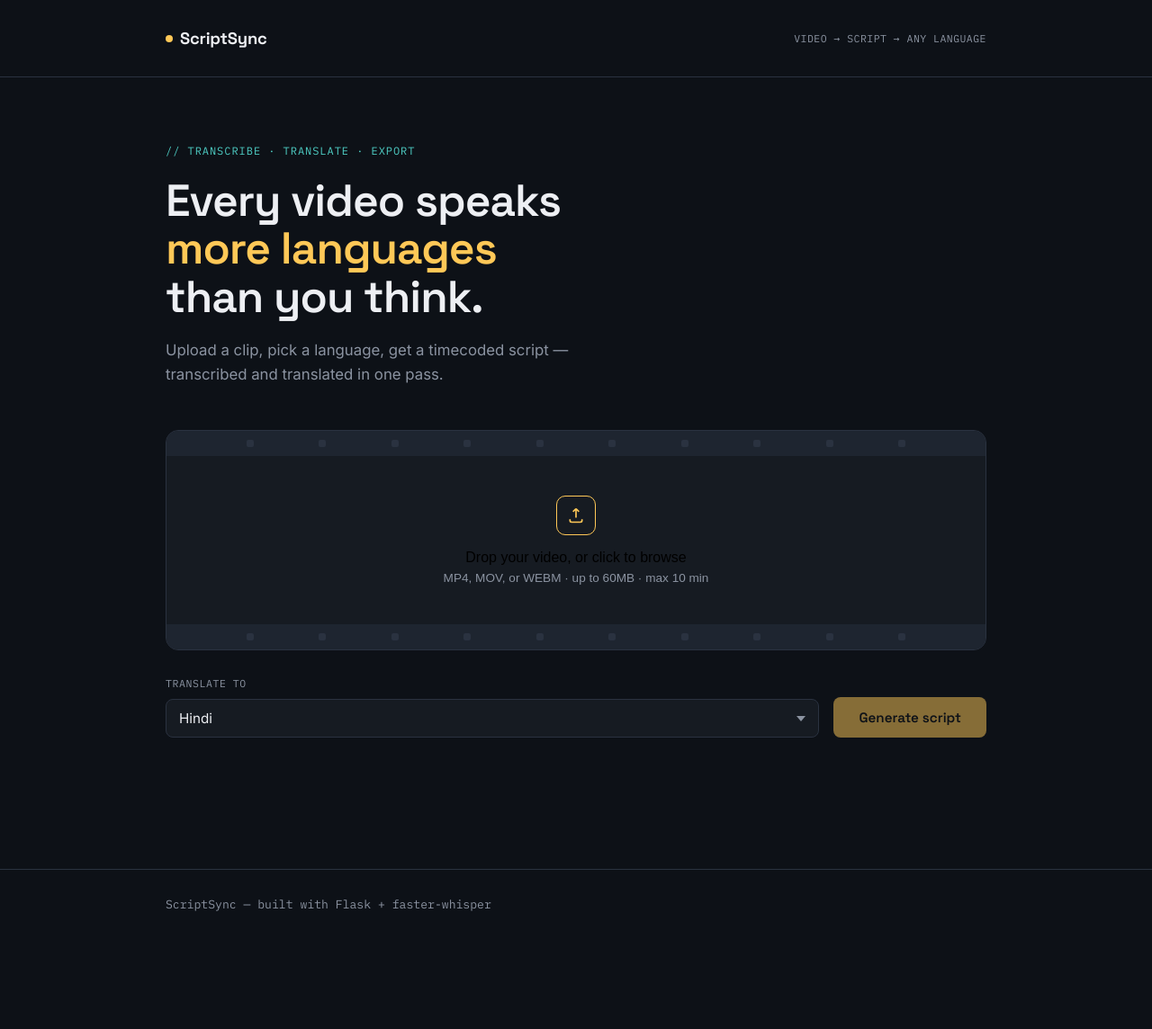
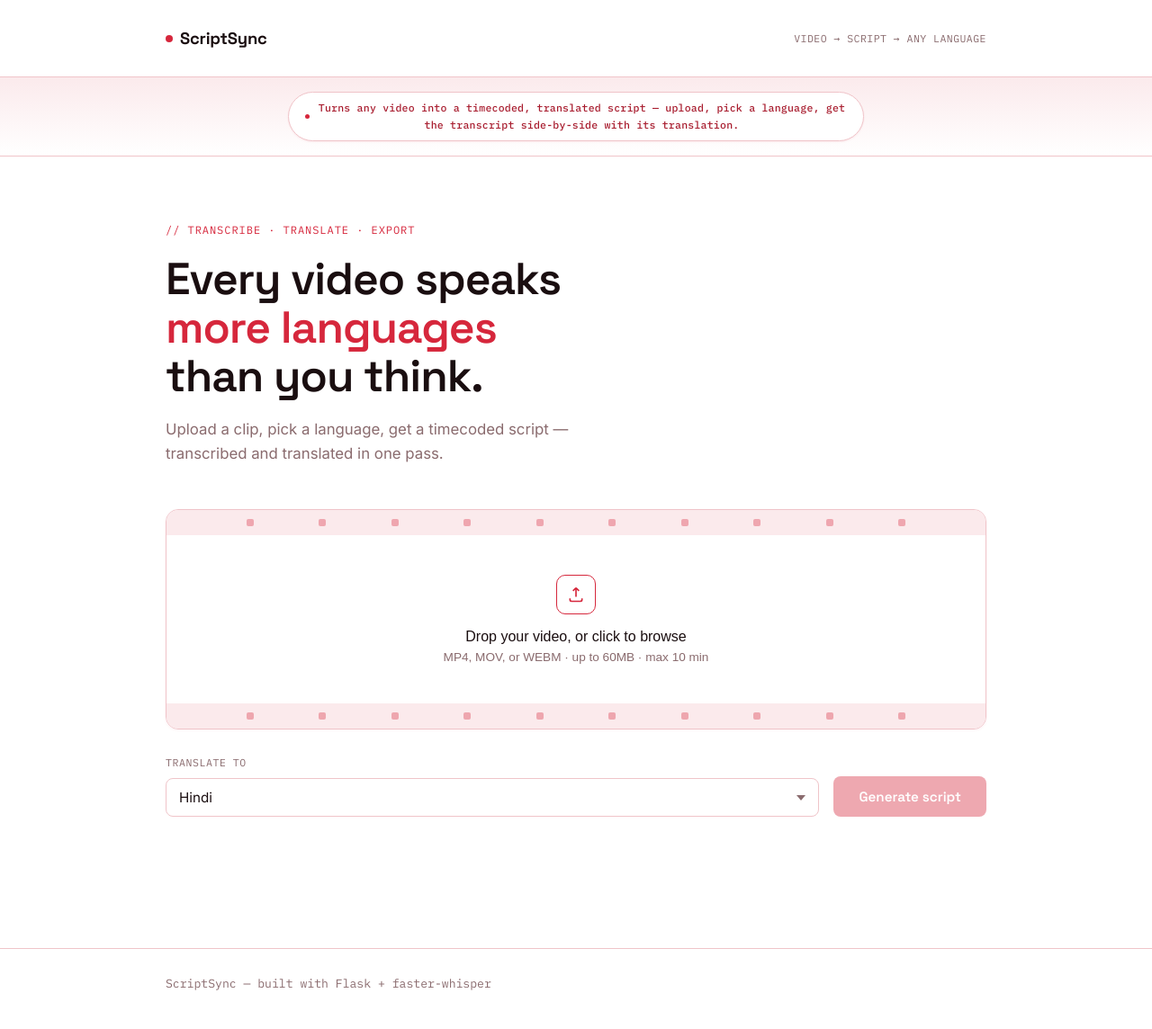
Before and after one commit to Ankita2005899/scriptsync, a Flask app: page / in a window 1280 px wide. Shown: the whole page at 90% size. Before the commit the page ends 1013 px from the top, so only its background shows below. Run offline with Flask 3, Linux system fonts and the light colour scheme.

Commit message:
Style descriptor as a professional highlighted badge

```diff
--- a/templates/index.html
+++ b/templates/index.html
@@ -8,15 +8,17 @@
 <link href="https://fonts.googleapis.com/css2?family=Space+Grotesk:wght@400;500;600;700&family=Inter:wght@400;500;600&family=IBM+Plex+Mono:wght@400;500&display=swap" rel="stylesheet">
 <style>
   :root {
-    --ink: #0D1117;
-    --surface: #161B22;
-    --surface-2: #1E2530;
-    --border: #2A3240;
-    --text: #EDEFF3;
-    --text-muted: #8B93A1;
-    --gold: #FFC857;
-    --teal: #4ECDC4;
-    --danger: #E5626B;
+    --ink: #FFFFFF;
+    --surface: #FFFFFF;
+    --surface-2: #FBEAEC;
+    --border: #F0C4C9;
+    --text: #1A0E10;
+    --text-muted: #8A6B6E;
+    --gold: #D6273C;
+    --teal: #D6273C;
+    --danger: #B3061B;
+    --red: #D6273C;
+    --red-dark: #A81C2E;
   }
 
   * { box-sizing: border-box; margin: 0; padding: 0; }
@@ -33,14 +35,44 @@
 
   .mono { font-family: 'IBM Plex Mono', monospace; }
 
-  ::selection { background: var(--gold); color: var(--ink); }
+  ::selection { background: var(--red); color: #FFFFFF; }
 
   a:focus-visible, button:focus-visible, input:focus-visible, select:focus-visible {
-    outline: 2px solid var(--gold);
+    outline: 2px solid var(--red);
     outline-offset: 2px;
   }
 
   .wrap { max-width: 960px; margin: 0 auto; padding: 0 24px; }
+
+  /* ---------- Page descriptor (top center, under header) ---------- */
+  .page-descriptor-wrap {
+    text-align: center;
+    padding: 16px 20px;
+    border-bottom: 1px solid var(--border);
+    background: linear-gradient(180deg, var(--surface-2), var(--surface));
+  }
+  .page-descriptor {
+    display: inline-flex;
+    align-items: center;
+    gap: 8px;
+    color: var(--red-dark);
+    background: #FFFFFF;
+    border: 1px solid var(--border);
+    padding: 8px 18px;
+    border-radius: 999px;
+    font-family: 'IBM Plex Mono', monospace;
+    font-size: 0.72rem;
+    letter-spacing: 0.02em;
+    font-weight: 500;
+    max-width: 640px;
+    box-shadow: 0 1px 2px rgba(214, 39, 60, 0.08);
+  }
+  .page-descriptor .dot-sep {
+    width: 5px; height: 5px;
+    border-radius: 50%;
+    background: var(--red);
+    flex-shrink: 0;
+  }
 
   /* ---------- Header ---------- */
   header {
@@ -56,8 +88,9 @@
     display: flex;
     align-items: center;
     gap: 8px;
+    color: var(--text);
   }
-  .logo .dot { width: 8px; height: 8px; border-radius: 50%; background: var(--gold); }
+  .logo .dot { width: 8px; height: 8px; border-radius: 50%; background: var(--red); }
   .tag {
     font-family: 'IBM Plex Mono', monospace;
     font-size: 0.72rem;
@@ -70,7 +103,7 @@
   .eyebrow {
     font-family: 'IBM Plex Mono', monospace;
     font-size: 0.75rem;
-    color: var(--teal);
+    color: var(--red);
     letter-spacing: 0.08em;
     text-transform: uppercase;
     margin-bottom: 18px;
@@ -82,10 +115,11 @@
     line-height: 1.08;
     letter-spacing: -0.02em;
     max-width: 15ch;
+    color: var(--text);
   }
   h1 em {
     font-style: normal;
-    color: var(--gold);
+    color: var(--red);
   }
   .sub {
     margin-top: 20px;
@@ -102,6 +136,7 @@
     border-radius: 14px;
     overflow: hidden;
     position: relative;
+    box-shadow: 0 1px 3px rgba(214, 39, 60, 0.06);
   }
   .sprockets {
     display: flex;
@@ -112,7 +147,8 @@
   .sprockets span {
     width: 8px; height: 8px;
     border-radius: 2px;
-    background: var(--border);
+    background: var(--red);
+    opacity: 0.35;
   }
   .drop-zone {
     padding: 44px 32px;
@@ -123,16 +159,16 @@
     background: transparent;
     width: 100%;
   }
-  .drop-zone:hover, .drop-zone.dragover { background: rgba(255, 200, 87, 0.04); }
+  .drop-zone:hover, .drop-zone.dragover { background: rgba(214, 39, 60, 0.05); }
   .drop-zone .icon {
     width: 44px; height: 44px;
     margin: 0 auto 16px;
-    border: 1.5px solid var(--gold);
+    border: 1.5px solid var(--red);
     border-radius: 10px;
     display: flex; align-items: center; justify-content: center;
-    color: var(--gold);
+    color: var(--red);
   }
-  .drop-zone .title { font-weight: 500; font-size: 1rem; }
+  .drop-zone .title { font-weight: 500; font-size: 1rem; color: var(--text); }
   .drop-zone .hint { color: var(--text-muted); font-size: 0.85rem; margin-top: 6px; }
   .file-chip {
     display: none;
@@ -188,38 +225,42 @@
     padding: 13px 28px;
     border-radius: 8px;
     border: none;
-    background: var(--gold);
-    color: var(--ink);
+    background: var(--red);
+    color: #FFFFFF;
     cursor: pointer;
-    transition: transform 0.15s ease, box-shadow 0.15s ease;
+    transition: transform 0.15s ease, box-shadow 0.15s ease, background 0.15s ease;
     white-space: nowrap;
   }
-  .btn:hover:not(:disabled) { transform: translateY(-1px); box-shadow: 0 6px 20px rgba(255, 200, 87, 0.18); }
-  .btn:disabled { opacity: 0.5; cursor: not-allowed; }
+  .btn:hover:not(:disabled) { transform: translateY(-1px); box-shadow: 0 6px 20px rgba(214, 39, 60, 0.25); background: var(--red-dark); }
+  .btn:disabled { opacity: 0.4; cursor: not-allowed; }
 
   .error-box {
     display: none;
     margin-top: 18px;
     padding: 14px 16px;
     border-left: 3px solid var(--danger);
-    background: rgba(229, 98, 107, 0.08);
+    background: #FCE8EA;
     font-size: 0.9rem;
-    color: #F0AEB3;
+    color: var(--danger);
   }
   .error-box.show { display: block; }
 
-  /* ---------- Processing ---------- */
+  /* ---------- Processing + progress bar ---------- */
   .processing {
     display: none;
     margin-top: 40px;
+  }
+  .processing.show { display: block; }
+  .processing-top {
+    display: flex;
     align-items: center;
     gap: 16px;
+    margin-bottom: 14px;
   }
-  .processing.show { display: flex; }
   .wave { display: flex; gap: 3px; align-items: center; height: 24px; }
   .wave span {
     width: 3px;
-    background: var(--teal);
+    background: var(--red);
     border-radius: 2px;
     animation: bounce 1.1s ease-in-out infinite;
   }
@@ -329,6 +395,13 @@
     <div class="tag">VIDEO → SCRIPT → ANY LANGUAGE</div>
   </div>
 </header>
+
+<div class="page-descriptor-wrap">
+  <div class="page-descriptor">
+    <span class="dot-sep"></span>
+    Turns any video into a timecoded, translated script — upload, pick a language, get the transcript side-by-side with its translation.
+  </div>
+</div>
 
 <main class="wrap">
   <section class="hero">
@@ -411,6 +490,8 @@
   const errorBox = document.getElementById('error-box');
   const processing = document.getElementById('processing');
   const processingLabel = document.getElementById('processing-label');
+  const progressFill = document.getElementById('progress-fill');
+  const progressPct = document.getElementById('progress-pct');
   const results = document.getElementById('results');
   const captionBody = document.getElementById('caption-body');
   const langBadge = document.getElementById('lang-badge');
@@ -418,6 +499,15 @@
 
   let selectedFile = null;
   let lastSegments = [];
+  let pollTimer = null;
+
+  const STAGE_LABELS = {
+    queued: 'Queued — waiting for a free worker…',
+    extracting_audio: 'Extracting audio from video…',
+    transcribing: 'Transcribing audio — this is the slow part on free tier…',
+    translating: 'Translating transcript…',
+    done: 'Done!',
+  };
 
   dropZone.addEventListener('click', () => videoInput.click());
   ['dragover', 'dragenter'].forEach(evt =>
@@ -453,13 +543,27 @@
   }
   function hideError() { errorBox.classList.remove('show'); }
 
+  function setProgress(pct) {
+    const clamped = Math.max(0, Math.min(100, pct));
+    progressFill.style.width = clamped + '%';
+    progressPct.textContent = clamped + '%';
+  }
+
+  function stopPolling() {
+    if (pollTimer) {
+      clearTimeout(pollTimer);
+      pollTimer = null;
+    }
+  }
+
   submitBtn.addEventListener('click', async () => {
     if (!selectedFile) return;
     hideError();
     results.classList.remove('show');
     submitBtn.disabled = true;
     processing.classList.add('show');
-    processingLabel.textContent = 'Transcribing and translating — this can take a minute…';
+    setProgress(0);
+    processingLabel.textContent = STAGE_LABELS.queued;
 
     const formData = new FormData();
     formData.append('video', selectedFile);
@@ -471,17 +575,56 @@
 
       if (!res.ok) {
         showError(data.error || 'Something went wrong. Try a shorter clip.');
+        processing.classList.remove('show');
+        submitBtn.disabled = false;
         return;
       }
 
-      renderResults(data);
+      pollStatus(data.job_id);
     } catch (err) {
       showError('Could not reach the server. Check your connection and try again.');
-    } finally {
       processing.classList.remove('show');
       submitBtn.disabled = false;
     }
   });
+
+  async function pollStatus(jobId) {
+    try {
+      const res = await fetch(`/api/status/${jobId}`);
+      const data = await res.json();
+
+      if (!res.ok) {
+        showError(data.error || 'Lost track of this job. Please try again.');
+        processing.classList.remove('show');
+        submitBtn.disabled = false;
+        stopPolling();
+        return;
+      }
+
+      setProgress(data.progress || 0);
+      processingLabel.textContent = STAGE_LABELS[data.status] || 'Working…';
+
+      if (data.status === 'done') {
+        stopPolling();
+        renderResults(data.result);
+        processing.classList.remove('show');
+        submitBtn.disabled = false;
+        return;
+      }
+
+      if (data.status === 'error') {
+        stopPolling();
+        showError(data.error || 'Something went wrong while processing your video.');
+        processing.classList.remove('show');
+        submitBtn.disabled = false;
+        return;
+      }
+
+      pollTimer = setTimeout(() => pollStatus(jobId), 3000);
+    } catch (err) {
+      pollTimer = setTimeout(() => pollStatus(jobId), 5000);
+    }
+  }
 
   function formatTime(s) {
     const m = Math.floor(s / 60).toString().padStart(2, '0');
```
Also changed, not shown: other parts of templates/index.html (+38 -6 lines).
